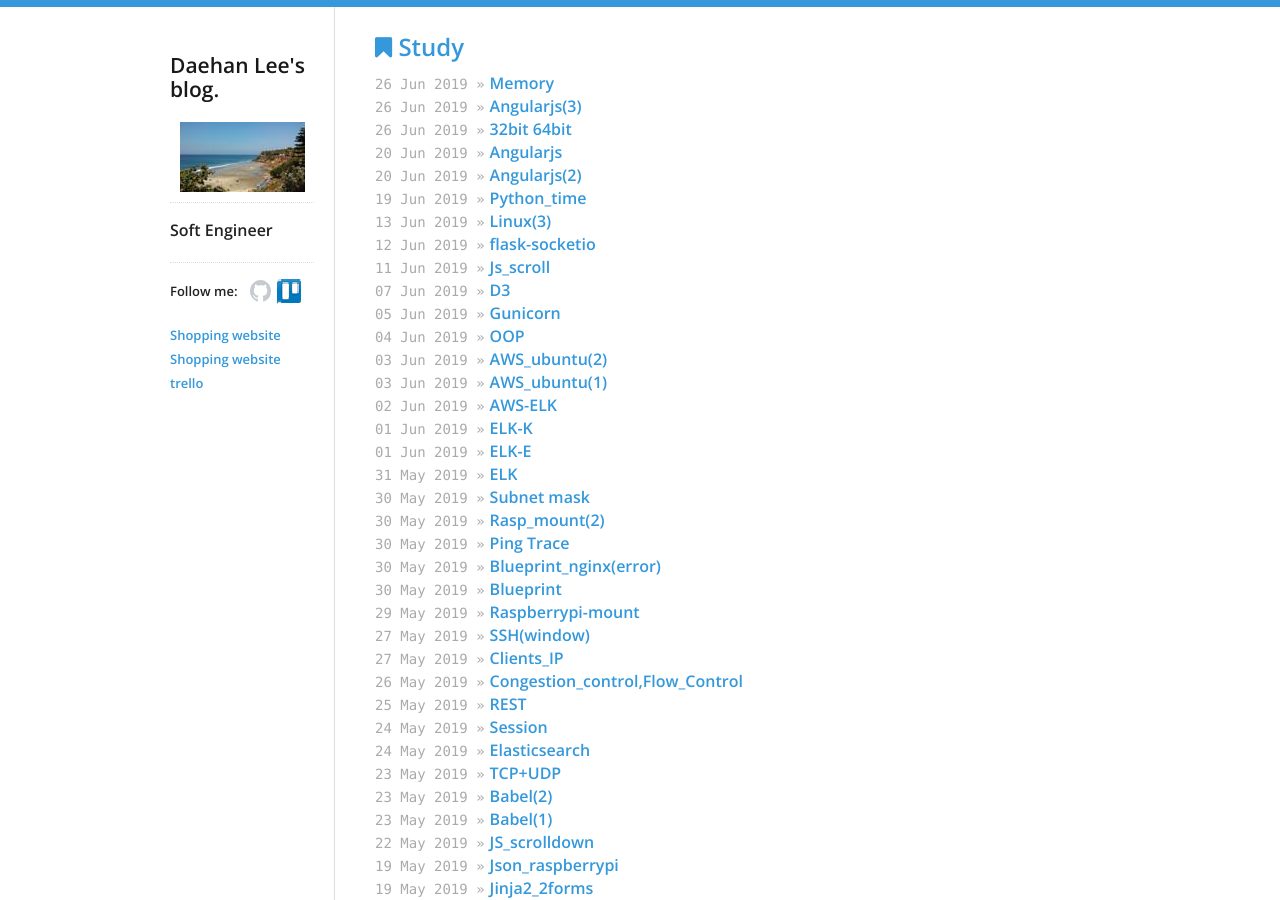
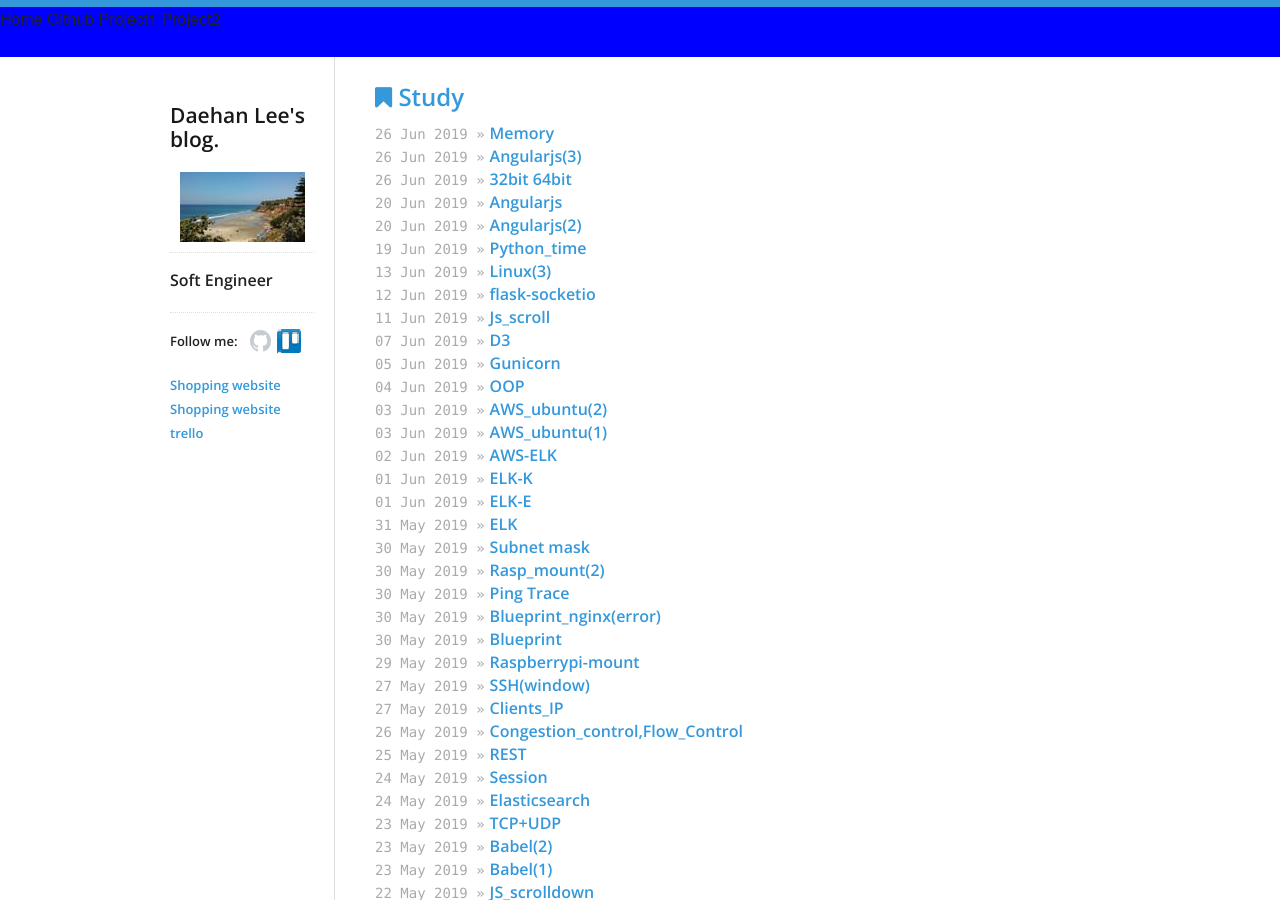
Before and after one commit to daehan0226/Study, a Jekyll site: the page built from index.html, in a window 1280 px wide and 900 px high. Built offline with Jekyll 4.4.1, drawn with Linux system fonts in a browser that asks for light colours.

Commit message:
Update default.html

```diff
--- a/_layouts/default.html
+++ b/_layouts/default.html
@@ -19,6 +19,9 @@
   <link href="https://maxcdn.bootstrapcdn.com/font-awesome/4.7.0/css/font-awesome.min.css" rel="stylesheet" integrity="sha384-wvfXpqpZZVQGK6TAh5PVlGOfQNHSoD2xbE+QkPxCAFlNEevoEH3Sl0sibVcOQVnN" crossorigin="anonymous">
 </head>
 <body>
+  <div style="width: 100%; height: 50px; background-color: blue;">
+    Home Github Project1 Project2
+  </div>
   <div class="container">
     <div class="four columns sidebar" style="width:15%">
       {% include sidebar.html %}
```
